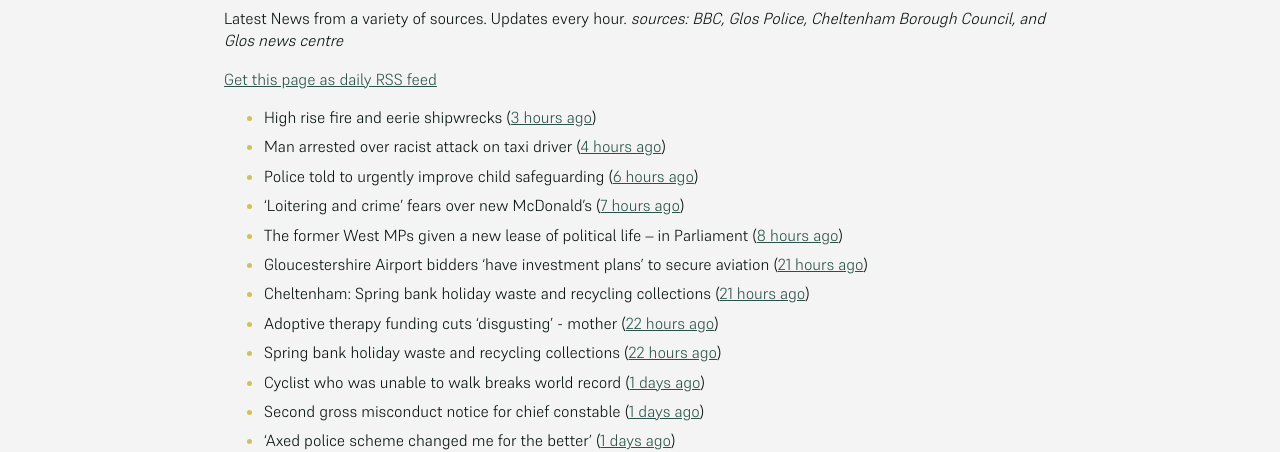
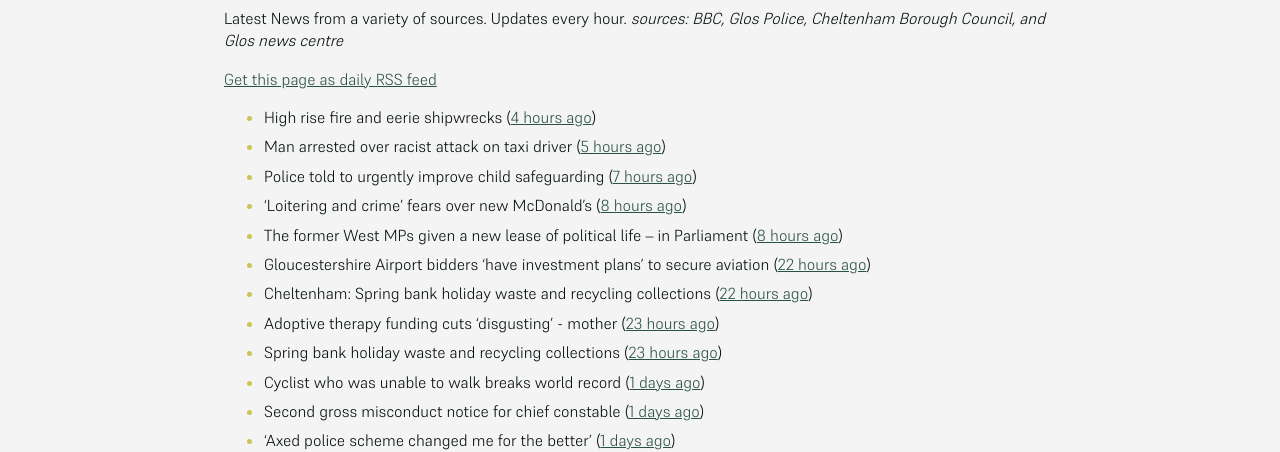
Before and after one commit to mat-0/cheltenham-open-data, a Jekyll site: the page built from _pages/news.md, in a window 1280 px wide. Shown: the part 266-718 px from the top of the page. Built offline with Jekyll 4.4.1, drawn with Linux system fonts in a browser that asks for light colours; some of the changed text lies outside the part shown.

Commit message:
Updated 2025-05-21 13:58:01

```diff
--- a/_pages/news.md
+++ b/_pages/news.md
@@ -12,15 +12,15 @@ _sources: BBC, Glos Police, Cheltenham Borough Council, and Glos news centre_
 [Get this page as daily RSS feed](/daily.rss)
 
 <!-- news_marker starts -->
-- High rise fire and eerie shipwrecks ([3 hours ago](https://www.bbc.com/news/articles/cre99p0g8vxo))
-- Man arrested over racist attack on taxi driver ([4 hours ago](https://www.bbc.com/news/articles/c87jjwnqxz2o))
-- Police told to urgently improve child safeguarding ([6 hours ago](https://www.bbc.com/news/articles/clyggrx8njeo))
-- ‘Loitering and crime’ fears over new McDonald’s ([7 hours ago](https://www.bbc.com/news/articles/ckg4xerxx67o))
+- High rise fire and eerie shipwrecks ([4 hours ago](https://www.bbc.com/news/articles/cre99p0g8vxo))
+- Man arrested over racist attack on taxi driver ([5 hours ago](https://www.bbc.com/news/articles/c87jjwnqxz2o))
+- Police told to urgently improve child safeguarding ([7 hours ago](https://www.bbc.com/news/articles/clyggrx8njeo))
+- ‘Loitering and crime’ fears over new McDonald’s ([8 hours ago](https://www.bbc.com/news/articles/ckg4xerxx67o))
 - The former West MPs given a new lease of political life – in Parliament ([8 hours ago](https://www.bbc.com/news/articles/cp8y26vvkyxo))
-- Gloucestershire Airport bidders ‘have investment plans’ to secure aviation ([21 hours ago](https://gloucesternewscentre.co.uk/gloucestershire-airport-bidders-have-investment-plans-to-secure-aviation/))
-- Cheltenham: Spring bank holiday waste and recycling collections ([21 hours ago](https://gloucesternewscentre.co.uk/cheltenham-spring-bank-holiday-waste-and-recycling-collections/))
-- Adoptive therapy funding cuts 'disgusting' - mother ([22 hours ago](https://www.bbc.com/news/articles/c4g2rpypmp9o))
-- Spring bank holiday waste and recycling collections ([22 hours ago](https://www.cheltenham.gov.uk/news/article/3013/spring_bank_holiday_waste_and_recycling_collections))
+- Gloucestershire Airport bidders ‘have investment plans’ to secure aviation ([22 hours ago](https://gloucesternewscentre.co.uk/gloucestershire-airport-bidders-have-investment-plans-to-secure-aviation/))
+- Cheltenham: Spring bank holiday waste and recycling collections ([22 hours ago](https://gloucesternewscentre.co.uk/cheltenham-spring-bank-holiday-waste-and-recycling-collections/))
+- Adoptive therapy funding cuts 'disgusting' - mother ([23 hours ago](https://www.bbc.com/news/articles/c4g2rpypmp9o))
+- Spring bank holiday waste and recycling collections ([23 hours ago](https://www.cheltenham.gov.uk/news/article/3013/spring_bank_holiday_waste_and_recycling_collections))
 - Cyclist who was unable to walk breaks world record ([1 days ago](https://www.bbc.com/news/articles/ce822e66159o))
 - Second gross misconduct notice for chief constable ([1 days ago](https://www.bbc.com/news/articles/cy8nnxy83lro))
 - 'Axed police scheme changed me for the better' ([1 days ago](https://www.bbc.com/news/articles/cj425087v5po))
```
Also changed, not shown: other parts of _pages/news.md (+2 -2 lines), _data/flood.json (+5 -27 lines), _pages/fix-my-street.md (+1 -1 lines), index.md (+5 -5 lines).
